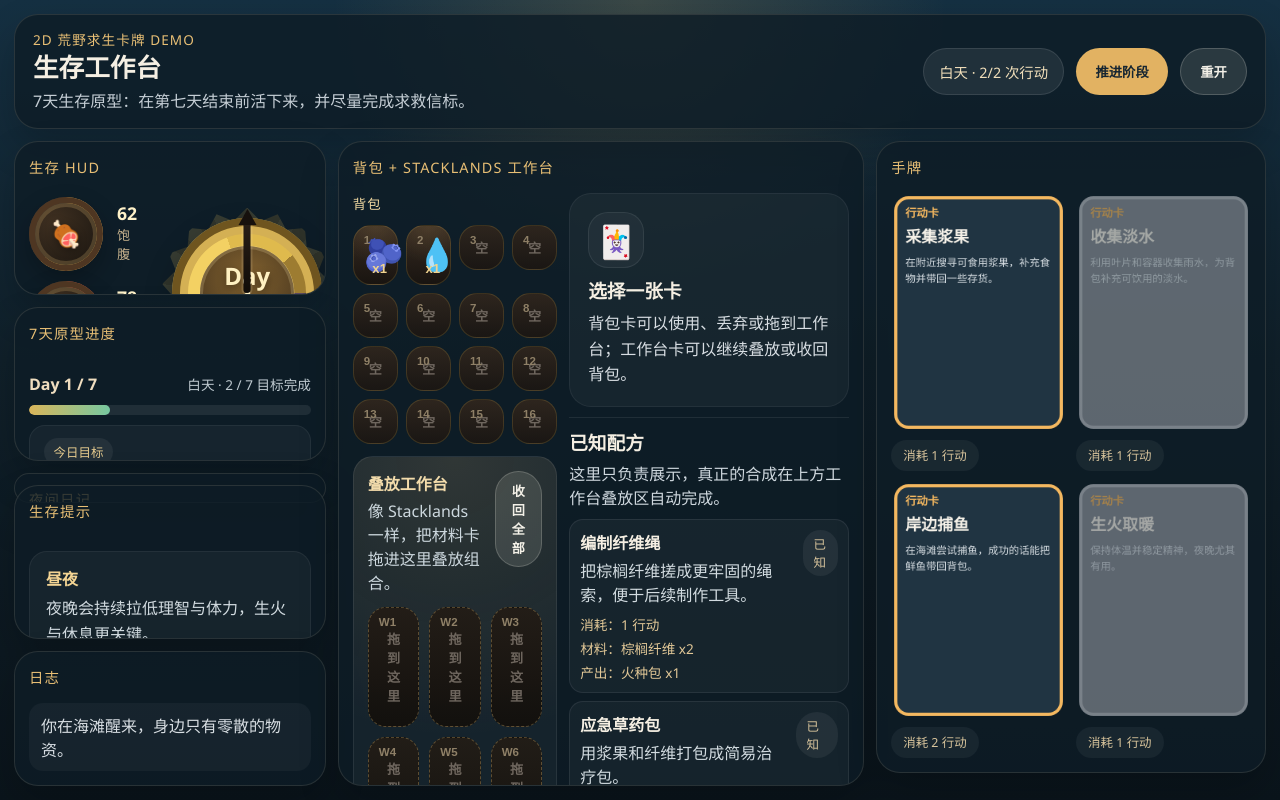
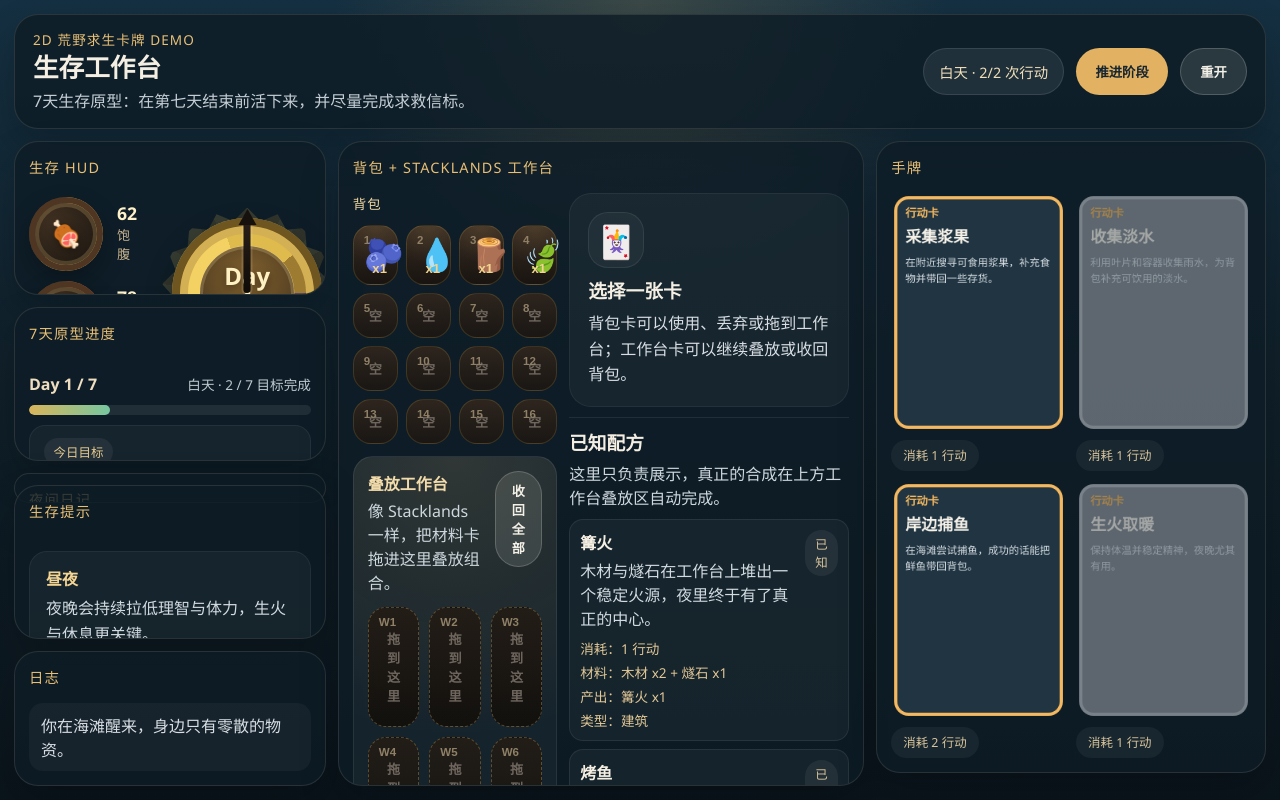
Before and after one commit to jollywu24/2d-survival-card-demo, a React (Vite) app: page / in a window 1280 px wide. Built offline with nearby package versions, Linux system fonts and the light colour scheme.

Commit message:
Complete stacklands crafting system

```diff
--- a/src/App.tsx
+++ b/src/App.tsx
@@ -28,6 +28,14 @@ const statMeta: Record<
 
 const primaryStats: StatKey[] = ['hunger', 'health', 'sanity'];
 const secondaryStats: StatKey[] = ['thirst', 'temperature', 'fatigue'];
+const recipeCategoryLabel = {
+  building: '建筑',
+  food: '食物',
+  tool: '工具',
+  medical: '医疗',
+  goal: '目标',
+  skill: '技能',
+} as const;
 
 function App() {
   const {
@@ -550,6 +558,19 @@ function App() {
                               )
                               .join(' + ')}
                           </span>
+                          {recipe.preserves && recipe.preserves.length > 0 && (
+                            <span>
+                              保留：
+                              {recipe.preserves
+                                .map(
+                                  (entry) =>
+                                    `${getItemDefinition(entry.itemId)?.name ?? entry.itemId} x${
+                                      entry.amount
+                                    }`,
+                                )
+                                .join(' + ')}
+                            </span>
+                          )}
                           <span>
                             产出：
                             {recipe.produces
@@ -561,6 +582,9 @@ function App() {
                               )
                               .join(' + ')}
                           </span>
+                          {recipe.category && (
+                            <span>类型：{recipeCategoryLabel[recipe.category]}</span>
+                          )}
                         </div>
                       </div>
                       <span className="recipe-state">
--- a/src/data/cards.ts
+++ b/src/data/cards.ts
@@ -9,7 +9,10 @@ export const starterDeck: CardDefinition[] = [
     description: '在附近搜寻可食用浆果，补充食物并带回一些存货。',
     effect: {
       statChanges: { hunger: 8, fatigue: -6, sanity: 2 },
-      gainItems: [{ itemId: 'berries', amount: 2 }],
+      gainItems: [
+        { itemId: 'berries', amount: 2 },
+        { itemId: 'palm-leaf', amount: 1 },
+      ],
     },
     condition: {
       allowedTerrains: ['beach', 'jungle'],
@@ -39,7 +42,10 @@ export const starterDeck: CardDefinition[] = [
     description: '在海滩尝试捕鱼，成功的话能把鲜鱼带回背包。',
     effect: {
       statChanges: { fatigue: -10 },
-      gainItems: [{ itemId: 'raw-fish', amount: 1 }],
+      gainItems: [
+        { itemId: 'raw-fish', amount: 1 },
+        { itemId: 'driftwood', amount: 1 },
+      ],
     },
     condition: {
       allowedTerrains: ['beach'],
@@ -67,7 +73,10 @@ export const starterDeck: CardDefinition[] = [
     description: '临时庇护所让你更安全，也会留下些可重复利用的材料。',
     effect: {
       statChanges: { sanity: 8, fatigue: -8, health: 4 },
-      gainItems: [{ itemId: 'palm-fiber', amount: 2 }],
+      gainItems: [
+        { itemId: 'palm-leaf', amount: 2 },
+        { itemId: 'vine', amount: 1 },
+      ],
     },
     condition: {
       allowedTerrains: ['beach', 'jungle'],
@@ -85,7 +94,12 @@ export const starterDeck: CardDefinition[] = [
       moveTerrain: 'jungle',
       drawCards: 1,
       eventChanceBonus: 0.15,
-      gainItems: [{ itemId: 'herb-bundle', amount: 1 }],
+      gainItems: [
+        { itemId: 'herb', amount: 2 },
+        { itemId: 'vine', amount: 1 },
+        { itemId: 'bamboo', amount: 1 },
+        { itemId: 'beast-hide', amount: 1 },
+      ],
     },
     condition: {
       allowedTerrains: ['beach'],
@@ -102,6 +116,10 @@ export const starterDeck: CardDefinition[] = [
       statChanges: { sanity: -4, temperature: 10 },
       moveTerrain: 'cave',
       eventChanceBonus: 0.1,
+      gainItems: [
+        { itemId: 'flint', amount: 2 },
+        { itemId: 'stone', amount: 1 },
+      ],
     },
   },
   {
@@ -116,6 +134,20 @@ export const starterDeck: CardDefinition[] = [
     },
     condition: {
       allowedTime: ['dusk', 'night'],
+    },
+  },
+  {
+    id: 'write-journal',
+    name: '写日记',
+    type: 'skill',
+    actionCost: 0,
+    description: '把这一天真正写下来。文字不能喂饱你，但能帮你熬过很多夜晚。',
+    effect: {
+      statChanges: { sanity: 15 },
+      gainItems: [{ itemId: 'journal-page', amount: 1 }],
+    },
+    condition: {
+      allowedTime: ['night'],
     },
   },
   {
@@ -141,7 +173,10 @@ export const starterDeck: CardDefinition[] = [
     effect: {
       statChanges: { sanity: 5, fatigue: -6 },
       drawCards: 1,
-      gainItems: [{ itemId: 'spear', amount: 1 }],
+      gainItems: [
+        { itemId: 'spear', amount: 1 },
+        { itemId: 'driftwood', amount: 1 },
+      ],
     },
     condition: {
       allowedTerrains: ['beach', 'jungle'],
--- a/src/data/items.ts
+++ b/src/data/items.ts
@@ -1,6 +1,78 @@
 import type { ItemDefinition } from '../types/game';
 
 export const itemCatalog: ItemDefinition[] = [
+  {
+    id: 'driftwood',
+    name: '木材',
+    type: 'material',
+    icon: '🪵',
+    description: '海边和林地都能找到的干燥木材，是大多数建造配方的骨架。',
+    maxStack: 8,
+  },
+  {
+    id: 'flint',
+    name: '燧石',
+    type: 'material',
+    icon: '🪨',
+    description: '适合打火和切割的尖锐石料，可在洞穴附近找到。',
+    maxStack: 8,
+  },
+  {
+    id: 'palm-leaf',
+    name: '棕榈叶',
+    type: 'material',
+    icon: '🍃',
+    description: '宽大耐用的叶片，能拿来挡雨、接水和包裹物资。',
+    maxStack: 8,
+  },
+  {
+    id: 'vine',
+    name: '藤蔓',
+    type: 'material',
+    icon: '🪢',
+    description: '潮湿但结实的天然绳材，做陷阱和绑扎结构都很好用。',
+    maxStack: 8,
+  },
+  {
+    id: 'stone',
+    name: '石块',
+    type: 'material',
+    icon: '🧱',
+    description: '较大的石块，多半用于结构支撑或制作容器。',
+    maxStack: 8,
+  },
+  {
+    id: 'herb',
+    name: '草药',
+    type: 'material',
+    icon: '🌱',
+    description: '能够镇痛和处理伤口的荒野植物，是医疗配方的基础。',
+    maxStack: 8,
+  },
+  {
+    id: 'bamboo',
+    name: '竹节',
+    type: 'material',
+    icon: '🎍',
+    description: '轻便而坚硬的天然空心材料，适合做容器与集水装置。',
+    maxStack: 6,
+  },
+  {
+    id: 'beast-hide',
+    name: '兽皮',
+    type: 'material',
+    icon: '🧥',
+    description: '经过简单处理的兽皮，能保暖，也能用作信号材料。',
+    maxStack: 4,
+  },
+  {
+    id: 'journal-page',
+    name: '日记页',
+    type: 'material',
+    icon: '📜',
+    description: '你在夜里写下的记录。它们本身没吃没喝，但能支撑精神。',
+    maxStack: 6,
+  },
   {
     id: 'berries',
     name: '浆果',
@@ -29,11 +101,38 @@ export const itemCatalog: ItemDefinition[] = [
     maxStack: 4,
   },
   {
+    id: 'cooked-fish',
+    name: '烤鱼',
+    type: 'food',
+    icon: '🍢',
+    description: '在篝火上烤熟的鱼肉，更耐放，也更能恢复体力。',
+    effect: { statChanges: { hunger: 20, sanity: 2 } },
+    maxStack: 4,
+  },
+  {
+    id: 'dried-meat',
+    name: '肉干',
+    type: 'food',
+    icon: '🥩',
+    description: '处理过的高耐久肉食，适合关键时刻救命。',
+    effect: { statChanges: { hunger: 35, sanity: 4 } },
+    maxStack: 4,
+  },
+  {
+    id: 'campfire',
+    name: '篝火',
+    type: 'tool',
+    icon: '🔥',
+    description: '稳定点燃的营地火源。很多合成需要它在场，但它不会轻易被消耗。',
+    effect: { statChanges: { temperature: 25, sanity: 6 } },
+    maxStack: 1,
+  },
+  {
     id: 'campfire-kit',
     name: '火种包',
     type: 'tool',
-    icon: '🔥',
-    description: '一小包能快速点火的引火物。',
+    icon: '🧨',
+    description: '一小包能快速点火的引火物，可拿来快速恢复体温，也可进一步搭成篝火。',
     effect: { statChanges: { temperature: 10, sanity: 4 } },
     maxStack: 3,
   },
@@ -47,6 +146,15 @@ export const itemCatalog: ItemDefinition[] = [
     maxStack: 1,
   },
   {
+    id: 'flint-knife',
+    name: '燧石刀',
+    type: 'tool',
+    icon: '🔪',
+    description: '简易切割工具，让处理材料这件事不再那么狼狈。',
+    effect: { statChanges: { sanity: 3 } },
+    maxStack: 1,
+  },
+  {
     id: 'herb-bundle',
     name: '草药包',
     type: 'medical',
@@ -56,12 +164,53 @@ export const itemCatalog: ItemDefinition[] = [
     maxStack: 3,
   },
   {
-    id: 'palm-fiber',
-    name: '棕榈纤维',
-    type: 'material',
-    icon: '🪢',
-    description: '编织和搭建时很有用的材料。',
-    maxStack: 8,
+    id: 'herb-salve',
+    name: '草药药膏',
+    type: 'medical',
+    icon: '🩹',
+    description: '将草药和净水调成外敷药膏，能明显压住受伤和焦躁。',
+    effect: { statChanges: { health: 18, sanity: 10 } },
+    maxStack: 3,
+  },
+  {
+    id: 'temporary-shelter',
+    name: '临时庇护所',
+    type: 'tool',
+    icon: '⛺',
+    description: '由棕榈叶和藤蔓搭出的临时遮蔽处，至少能挡住一部分风雨。',
+    maxStack: 1,
+  },
+  {
+    id: 'water-collector',
+    name: '集水装置',
+    type: 'tool',
+    icon: '🪣',
+    description: '能在雨天自动接水的装置，让淡水更稳定。',
+    maxStack: 1,
+  },
+  {
+    id: 'simple-trap',
+    name: '简易陷阱',
+    type: 'tool',
+    icon: '🪤',
+    description: '搭好后可以慢慢等待收获，是典型的以时间换资源。',
+    maxStack: 1,
+  },
+  {
+    id: 'waterproof-wrap',
+    name: '防水包裹',
+    type: 'tool',
+    icon: '🎒',
+    description: '把关键物资包扎好，能让风暴夜少损失一点东西。',
+    maxStack: 1,
+  },
+  {
+    id: 'clean-container',
+    name: '净水容器',
+    type: 'tool',
+    icon: '🥣',
+    description: '把竹节和石块处理成的容器，能更安全地净化和保存水源。',
+    maxStack: 1,
   },
   {
     id: 'signal-beacon',
@@ -71,4 +220,13 @@ export const itemCatalog: ItemDefinition[] = [
     description: '用火种、长杆和纤维做成的求救装置，象征你已经准备好被发现。',
     maxStack: 1,
   },
+  {
+    id: 'spirit-totem',
+    name: '精神支柱',
+    type: 'tool',
+    icon: '🗿',
+    description: '把坚持写下来的念头立成一个具体的象征，让人不至于在夜里彻底散掉。',
+    effect: { statChanges: { sanity: 15 } },
+    maxStack: 1,
+  },
 ];
--- a/src/store/gameStore.ts
+++ b/src/store/gameStore.ts
@@ -425,42 +425,137 @@ const swapBackpackSlots = (backpack: BackpackSlot[], fromIndex: number, toIndex:
 
 const craftingRecipes: CraftingRecipe[] = [
   {
-    id: 'fiber-rope',
-    name: '编制纤维绳',
-    description: '把棕榈纤维搓成更牢固的绳索，便于后续制作工具。',
-    requires: [{ itemId: 'palm-fiber', amount: 2 }],
-    produces: [{ itemId: 'campfire-kit', amount: 1 }],
-  },
-  {
-    id: 'field-medicine',
-    name: '应急草药包',
-    description: '用浆果和纤维打包成简易治疗包。',
+    id: 'campfire',
+    name: '篝火',
+    description: '木材与燧石在工作台上堆出一个稳定火源，夜里终于有了真正的中心。',
     requires: [
-      { itemId: 'berries', amount: 2 },
-      { itemId: 'palm-fiber', amount: 1 },
+      { itemId: 'driftwood', amount: 2 },
+      { itemId: 'flint', amount: 1 },
     ],
-    produces: [{ itemId: 'herb-bundle', amount: 1 }],
-  },
-  {
-    id: 'fire-starter-pack',
-    name: '野外引火包',
-    description: '拆分木矛与纤维做成多份引火材料，便于夜间续火。',
+    produces: [{ itemId: 'campfire', amount: 1 }],
+    category: 'building',
+  },
+  {
+    id: 'grilled-fish',
+    name: '烤鱼',
+    description: '把鲜鱼贴着篝火烤熟，火会留下，鱼会变成真正能撑人的热食。',
     requires: [
+      { itemId: 'raw-fish', amount: 1 },
+      { itemId: 'campfire', amount: 1 },
+    ],
+    preserves: [{ itemId: 'campfire', amount: 1 }],
+    produces: [{ itemId: 'cooked-fish', amount: 1 }],
+    category: 'food',
+  },
+  {
+    id: 'temporary-shelter',
+    name: '临时庇护所',
+    description: '棕榈叶和藤蔓叠在一起，很自然就长成了一顶挡风避雨的小 shelter。',
+    requires: [
+      { itemId: 'palm-leaf', amount: 3 },
+      { itemId: 'vine', amount: 2 },
+    ],
+    produces: [{ itemId: 'temporary-shelter', amount: 1 }],
+    category: 'building',
+  },
+  {
+    id: 'flint-knife',
+    name: '燧石刀',
+    description: '尖石加上藤蔓固定，很快就能做出第一把像样的切割工具。',
+    requires: [
+      { itemId: 'flint', amount: 2 },
+      { itemId: 'vine', amount: 1 },
+    ],
+    produces: [{ itemId: 'flint-knife', amount: 1 }],
+    category: 'tool',
+  },
+  {
+    id: 'herb-salve',
+    name: '草药药膏',
+    description: '草药和净水揉在一起，做出的药膏终于能真正处理那些拖人的小伤。',
+    requires: [
+      { itemId: 'herb', amount: 2 },
+      { itemId: 'fresh-water', amount: 1 },
+    ],
+    produces: [{ itemId: 'herb-salve', amount: 1 }],
+    category: 'medical',
+  },
+  {
+    id: 'water-collector',
+    name: '集水装置',
+    description: '竹节撑起棕榈叶之后，营地开始拥有第一件会自己工作的东西。',
+    requires: [
+      { itemId: 'bamboo', amount: 1 },
+      { itemId: 'palm-leaf', amount: 2 },
+    ],
+    produces: [{ itemId: 'water-collector', amount: 1 }],
+    category: 'building',
+  },
+  {
+    id: 'simple-trap',
+    name: '简易陷阱',
+    description: '一根木材加几段藤蔓，已经足够搭出一个能赌运气的小机关。',
+    requires: [
+      { itemId: 'driftwood', amount: 1 },
+      { itemId: 'vine', amount: 2 },
+    ],
+    produces: [{ itemId: 'simple-trap', amount: 1 }],
+    category: 'tool',
+  },
+  {
+    id: 'waterproof-wrap',
+    name: '防水包裹',
+    description: '把棕榈叶和藤蔓反复包扎，关键物资终于不再一淋就完蛋。',
+    requires: [
+      { itemId: 'palm-leaf', amount: 1 },
+      { itemId: 'vine', amount: 1 },
+    ],
+    produces: [{ itemId: 'waterproof-wrap', amount: 1 }],
+    category: 'tool',
+  },
+  {
+    id: 'clean-container',
+    name: '净水容器',
+    description: '竹节和石块叠出一个粗糙但好用的容器，净化水源终于有了像样工具。',
+    requires: [
+      { itemId: 'bamboo', amount: 2 },
+      { itemId: 'stone', amount: 1 },
+    ],
+    produces: [{ itemId: 'clean-container', amount: 1 }],
+    category: 'tool',
+  },
+  {
+    id: 'dried-meat',
+    name: '肉干',
+    description: '把多余的鱼肉借着篝火慢慢风干，得到一份能多撑几天的高价值食物。',
+    requires: [
+      { itemId: 'raw-fish', amount: 2 },
+      { itemId: 'campfire', amount: 1 },
+    ],
+    preserves: [{ itemId: 'campfire', amount: 1 }],
+    produces: [{ itemId: 'dried-meat', amount: 1 }],
+    category: 'food',
+  },
+  {
+    id: 'signal-beacon',
+    name: '信号篝火',
+    description: '篝火和兽皮叠成了巨大而显眼的信号装置，这是第七天最重要的一步。',
+    requires: [
+      { itemId: 'campfire', amount: 1 },
       { itemId: 'spear', amount: 1 },
-      { itemId: 'palm-fiber', amount: 2 },
+      { itemId: 'beast-hide', amount: 1 },
     ],
-    produces: [{ itemId: 'campfire-kit', amount: 2 }],
-  },
-  {
-    id: 'signal-beacon',
-    name: '求救信标',
-    description: '将木矛、火种和纤维绑成显眼的求救信标，等待远处船只发现。',
-    requires: [
-      { itemId: 'spear', amount: 1 },
-      { itemId: 'campfire-kit', amount: 1 },
-      { itemId: 'palm-fiber', amount: 3 },
-    ],
+    preserves: [{ itemId: 'campfire', amount: 1 }],
     produces: [{ itemId: 'signal-beacon', amount: 1 }],
+    category: 'goal',
+  },
+  {
+    id: 'spirit-totem',
+    name: '精神支柱',
+    description: '把三页日记叠在一起之后，它们不再只是文字，而成了撑住你的理由。',
+    requires: [{ itemId: 'journal-page', amount: 3 }],
+    produces: [{ itemId: 'spirit-totem', amount: 1 }],
+    category: 'skill',
   },
 ];
 
@@ -577,6 +672,8 @@ const createInitialState = () => {
   const seeded = addItemsToBackpack(createInitialBackpack(), [
     { itemId: 'berries', amount: 1 },
     { itemId: 'fresh-water', amount: 1 },
+    { itemId: 'driftwood', amount: 1 },
+    { itemId: 'palm-leaf', amount: 1 },
   ]).backpack;
 
   return {
@@ -606,6 +703,9 @@ const updateProgressFromAction = (
   jungleExplored: progress.jungleExplored || cardId === 'explore-jungle',
   caveExplored: progress.caveExplored || cardId === 'enter-cave',
   lastActionSummary: actionSummary,
+  campfireCrafted:
+    progress.campfireCrafted ||
+    gains.some((entry) => entry.itemId === 'campfire'),
   spearCrafted:
     progress.spearCrafted ||
     cardId === 'craft-spear' ||
@@ -1233,7 +1333,10 @@ export const useGameStore = create<GameState>((set, get) => ({
       ...state.progress,
       campfireCrafted:
         state.progress.campfireCrafted ||
-        recipe.produces.some((entry) => entry.itemId === 'campfire-kit'),
+        recipe.produces.some((entry) => entry.itemId === 'campfire'),
+      shelterBuilt:
+        state.progress.shelterBuilt ||
+        recipe.produces.some((entry) => entry.itemId === 'temporary-shelter'),
       beaconCrafted:
         state.progress.beaconCrafted ||
         recipe.produces.some((entry) => entry.itemId === 'signal-beacon'),
@@ -1271,8 +1374,18 @@ export const useGameStore = create<GameState>((set, get) => ({
     }
 
     const emptiedWorkbench = createInitialWorkbench();
-    const producedOnWorkbench = addItemsToWorkbench(emptiedWorkbench, recipe.produces);
-    const overflowToBackpack = addItemsToBackpack(state.backpack, producedOnWorkbench.overflow);
+    const preservedOnWorkbench = addItemsToWorkbench(
+      emptiedWorkbench,
+      recipe.preserves ?? [],
+    );
+    const producedOnWorkbench = addItemsToWorkbench(
+      preservedOnWorkbench.workbench,
+      recipe.produces,
+    );
+    const overflowToBackpack = addItemsToBackpack(state.backpack, [
+      ...preservedOnWorkbench.overflow,
+      ...producedOnWorkbench.overflow,
+    ]);
     const outputText = recipe.produces
       .map((entry) => `${itemById.get(entry.itemId)?.name ?? entry.itemId} x${entry.amount}`)
       .join('、');
@@ -1284,7 +1397,10 @@ export const useGameStore = create<GameState>((set, get) => ({
       ...state.progress,
       campfireCrafted:
         state.progress.campfireCrafted ||
-        recipe.produces.some((entry) => entry.itemId === 'campfire-kit'),
+        recipe.produces.some((entry) => entry.itemId === 'campfire'),
+      shelterBuilt:
+        state.progress.shelterBuilt ||
+        recipe.produces.some((entry) => entry.itemId === 'temporary-shelter'),
       beaconCrafted:
         state.progress.beaconCrafted ||
         recipe.produces.some((entry) => entry.itemId === 'signal-beacon'),
--- a/src/types/game.ts
+++ b/src/types/game.ts
@@ -75,7 +75,9 @@ export interface CraftingRecipe {
   name: string;
   description: string;
   requires: ItemStackChange[];
+  preserves?: ItemStackChange[];
   produces: ItemStackChange[];
+  category?: 'building' | 'food' | 'tool' | 'medical' | 'goal' | 'skill';
 }
 
 export interface CardEffect {
```
